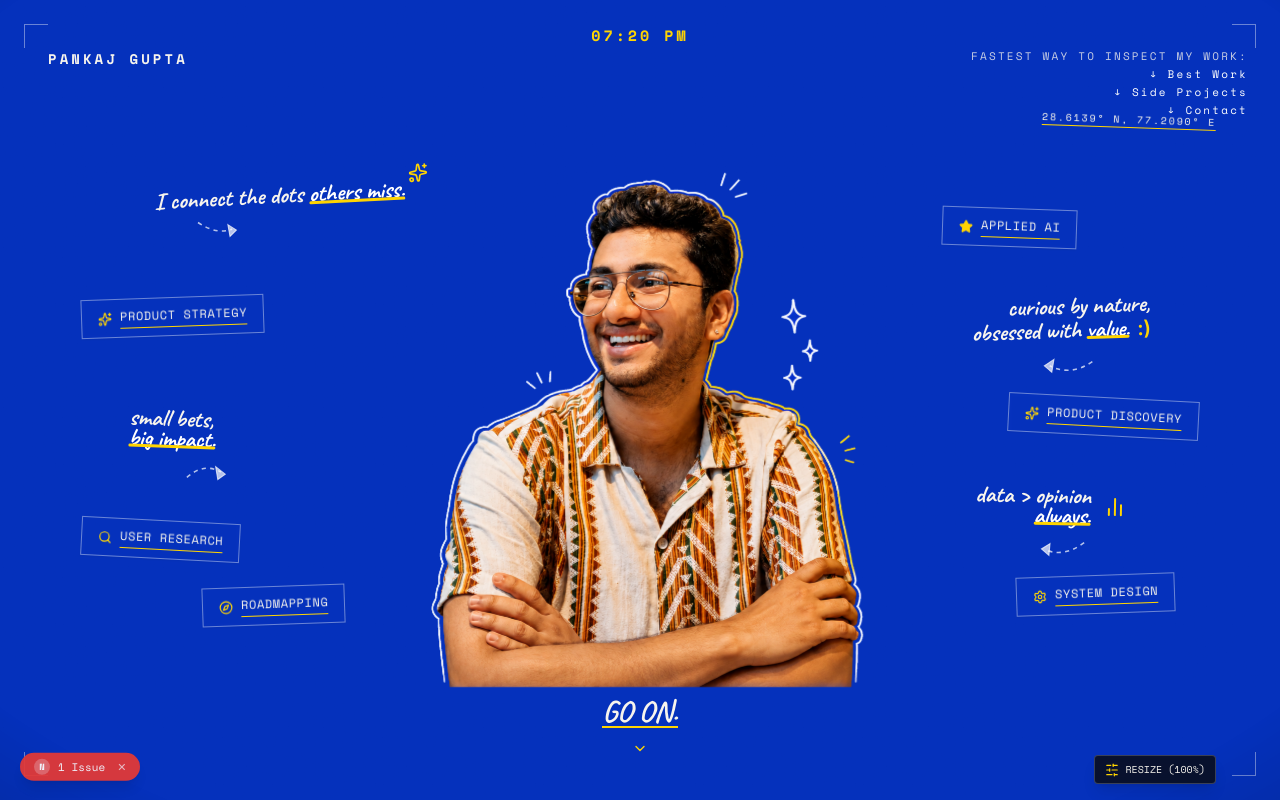
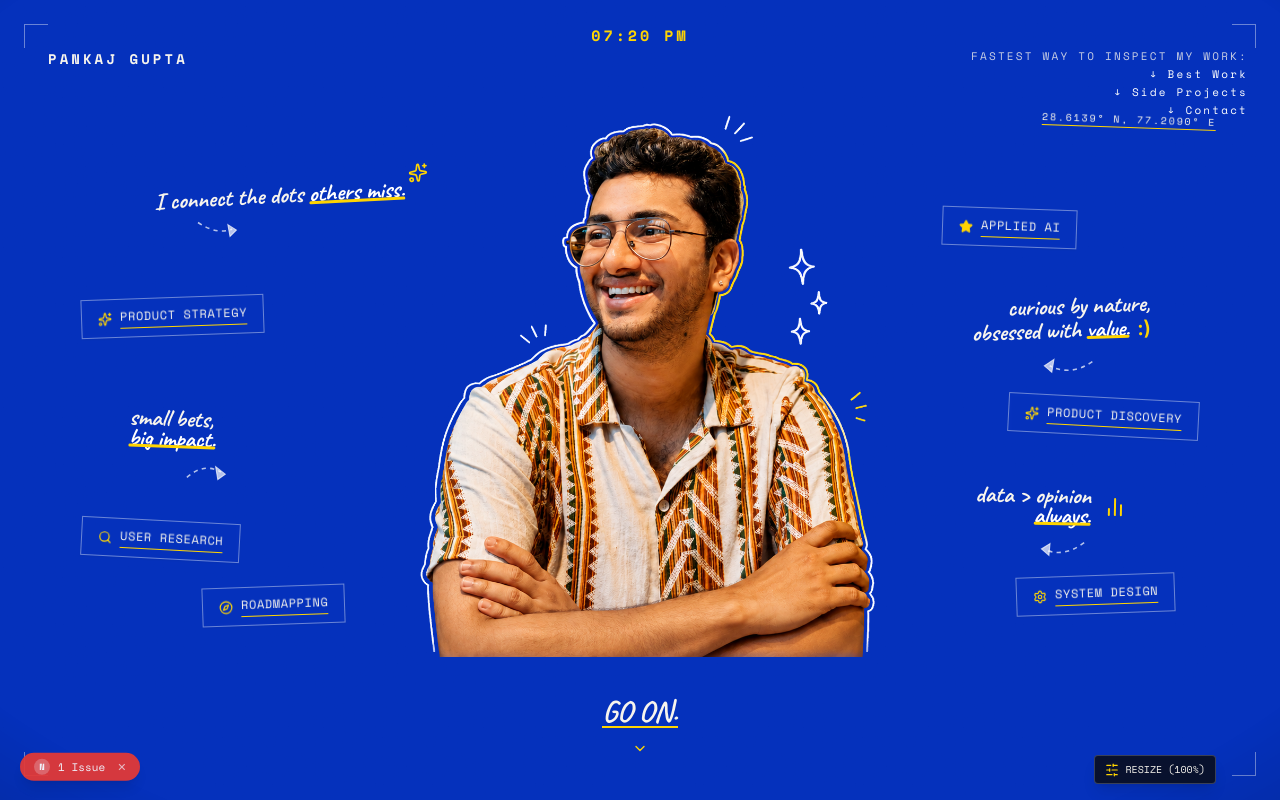
Before and after one commit to onalunchbreak/pankaj-gupta-portfolio, a Next.js app: page / in a window 1280 px wide. Shown: the top 800 px of the page. Built offline with nearby package versions, Linux system fonts and the light colour scheme.

Commit message:
fix(hero): bind scale and yOffset directly to Framer Motion animate prop for real-time RESIZE slider response

```diff
--- a/src/components/sections/hero.tsx
+++ b/src/components/sections/hero.tsx
@@ -158,15 +158,12 @@ export default function Hero() {
       {/* ---- MAIN HERO CANVAS (Center Cutout Photo + Annotations + Outlined Tags) ---- */}
       <div className="relative z-10 my-auto flex w-full flex-1 items-center justify-center py-1">
 
-        {/* ---- Large Dominant Cutout Portrait of Pankaj Gupta (Commit 38029d8 scale baseline: 72vh height, 820px max width) ---- */}
+        {/* ---- Large Dominant Cutout Portrait of Pankaj Gupta (Interactive Live Scale & Y-Offset Binding) ---- */}
         <motion.div
-          className="relative z-10 flex flex-col items-center justify-end w-full max-w-[680px] lg:max-w-[820px] -mt-8 sm:-mt-12 mb-2 transition-transform duration-75 origin-bottom pointer-events-none"
-          style={{
-            transform: `scale(${scale / 100}) translateY(${yOffset}px)`,
-          }}
+          className="relative z-10 flex flex-col items-center justify-end w-full max-w-[680px] lg:max-w-[820px] -mt-8 sm:-mt-12 mb-2 origin-bottom pointer-events-none"
           initial={{ opacity: 0, y: 30, scale: 0.95 }}
-          animate={{ opacity: 1 }}
-          transition={{ duration: 0.8, ease: EASE }}
+          animate={{ opacity: 1, scale: scale / 100, y: yOffset }}
+          transition={{ duration: 0.15, ease: "easeInOut" }}
         >
           <div className="relative w-full h-[72vh] min-h-[500px] max-h-[760px] flex items-end justify-center">
             <Image
```
